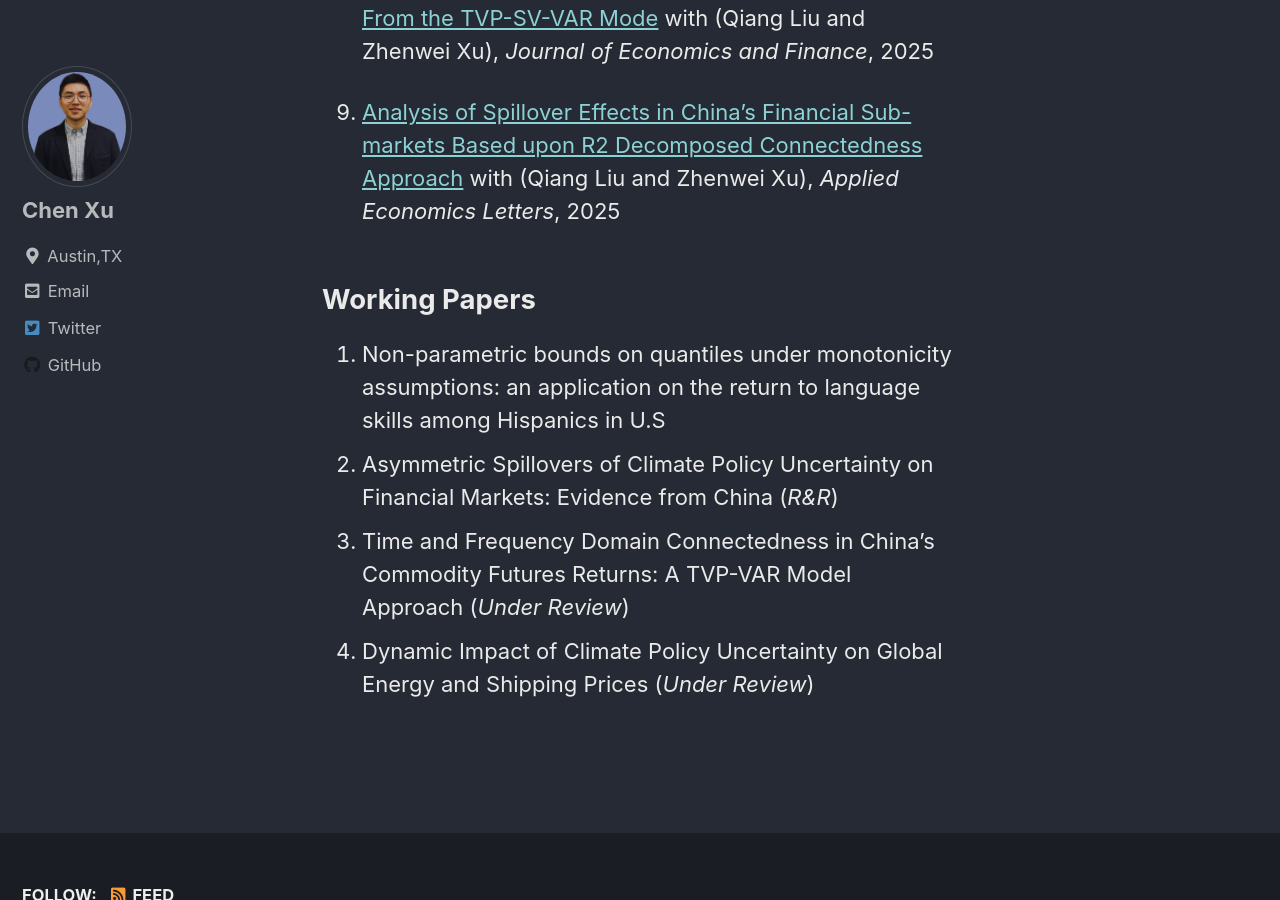
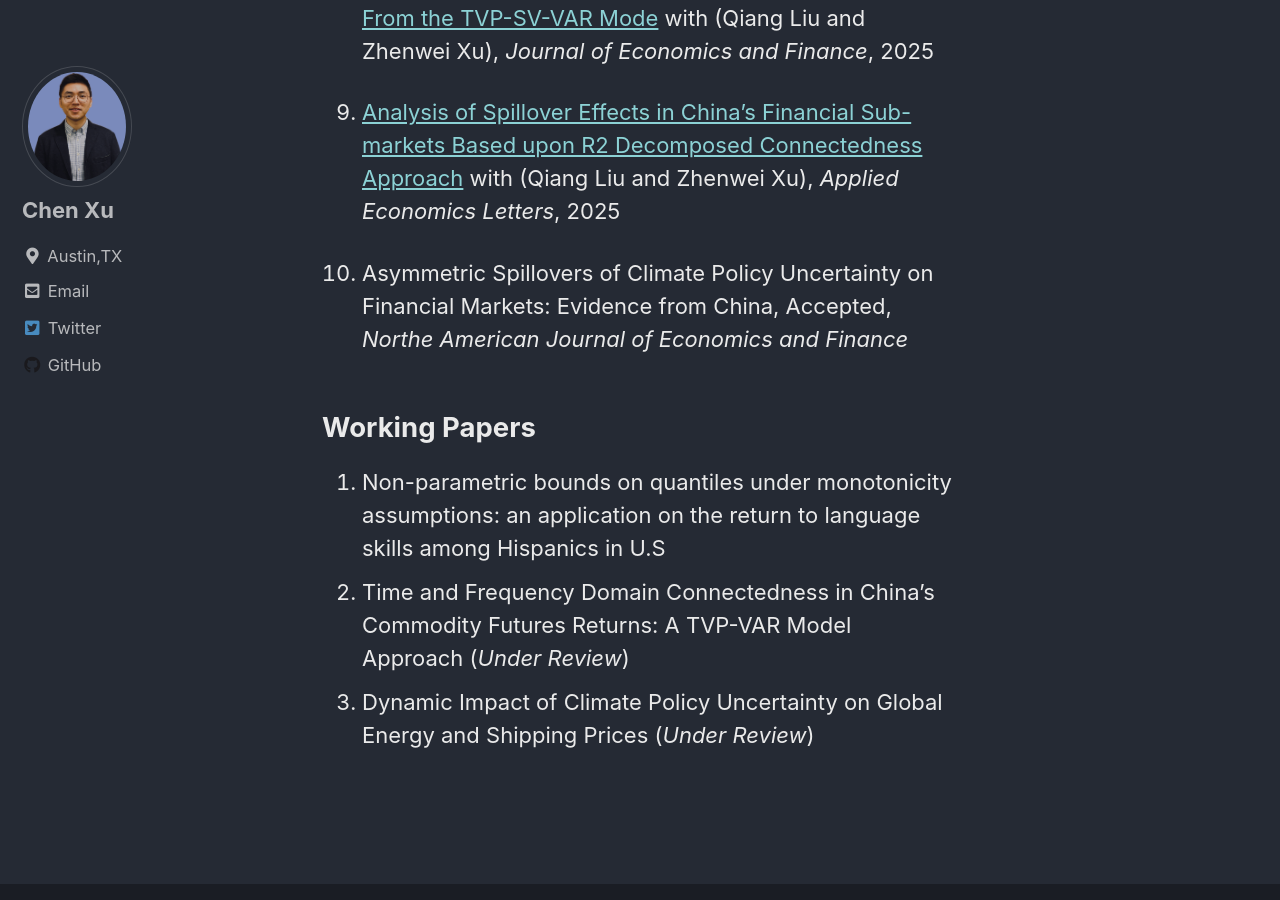
Before and after one commit to chenxuecon/chenxuecon.github.io, a Jekyll site: the page built from _pages/Research.md, in a window 1280 px wide and 900 px high, scrolled down 1312 px. Built offline with Jekyll 4.4.1, drawn with Linux system fonts in a browser that asks for light colours; cached includes are drawn as plain includes.

Commit message:
Update Research.md

```diff
--- a/_pages/Research.md
+++ b/_pages/Research.md
@@ -33,9 +33,11 @@ TVP-SV-VAR Mode](https://link.springer.com/article/10.1007/s12197-025-09710-4) w
 9. [Analysis of Spillover Effects in China’s Financial Sub-markets Based upon R2
 Decomposed Connectedness Approach](https://www.tandfonline.com/doi/pdf/10.1080/13504851.2025.2471554?casa_token=AUyRoT0Lhj0AAAAA:AOD7wuQQsOzQOBQIikAYSyHUdqOAlKo4I7BlaOf2pHaARzMm4n2aIMuYwuyTu-5OsatUTLyvxkH6yg) with (Qiang Liu and Zhenwei Xu), *Applied Economics Letters*, 2025
 
+10. Asymmetric Spillovers of Climate Policy Uncertainty on Financial Markets: Evidence from China, Accepted, *Northe American Journal of Economics and Finance*
+
+
 
 ## Working Papers
 1. Non-parametric bounds on quantiles under monotonicity assumptions: an application on the return to language skills among Hispanics in U.S
-2. Asymmetric Spillovers of Climate Policy Uncertainty on Financial Markets: Evidence from China (*R&R*)
-3. Time and Frequency Domain Connectedness in China’s Commodity Futures Returns: A TVP-VAR Model Approach (*Under Review*)
-4. Dynamic Impact of Climate Policy Uncertainty on Global Energy and Shipping Prices (*Under Review*)
+2. Time and Frequency Domain Connectedness in China’s Commodity Futures Returns: A TVP-VAR Model Approach (*Under Review*)
+3. Dynamic Impact of Climate Policy Uncertainty on Global Energy and Shipping Prices (*Under Review*)
```
